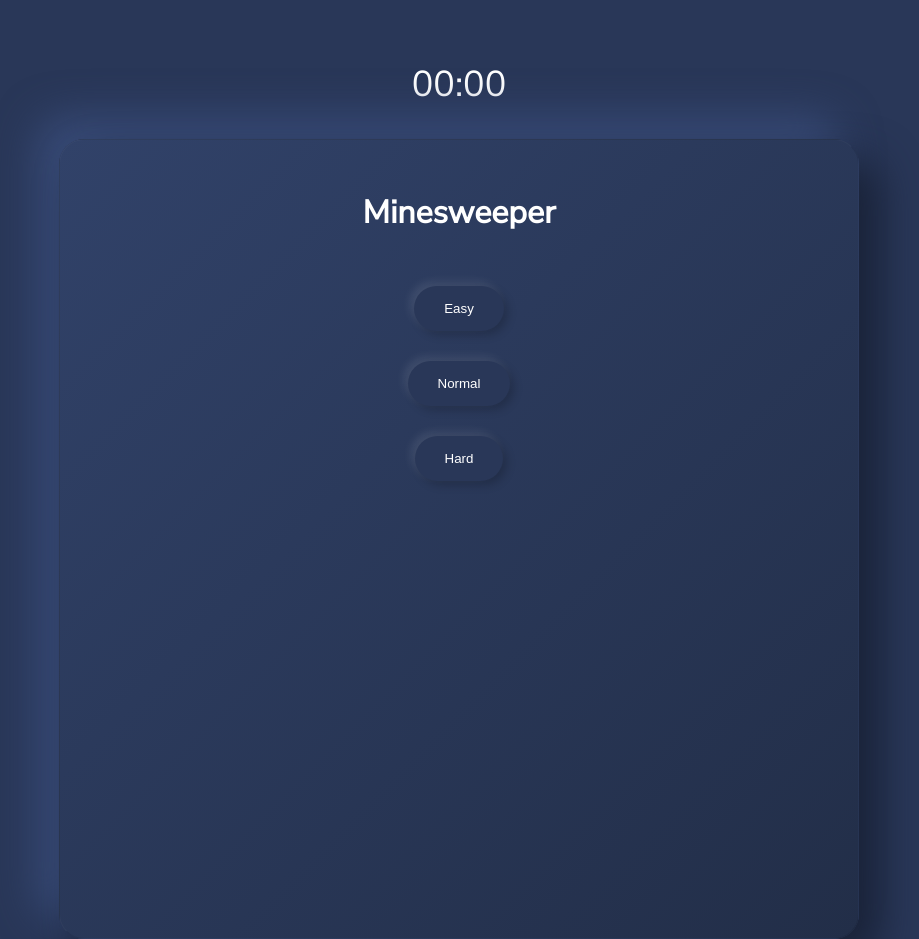
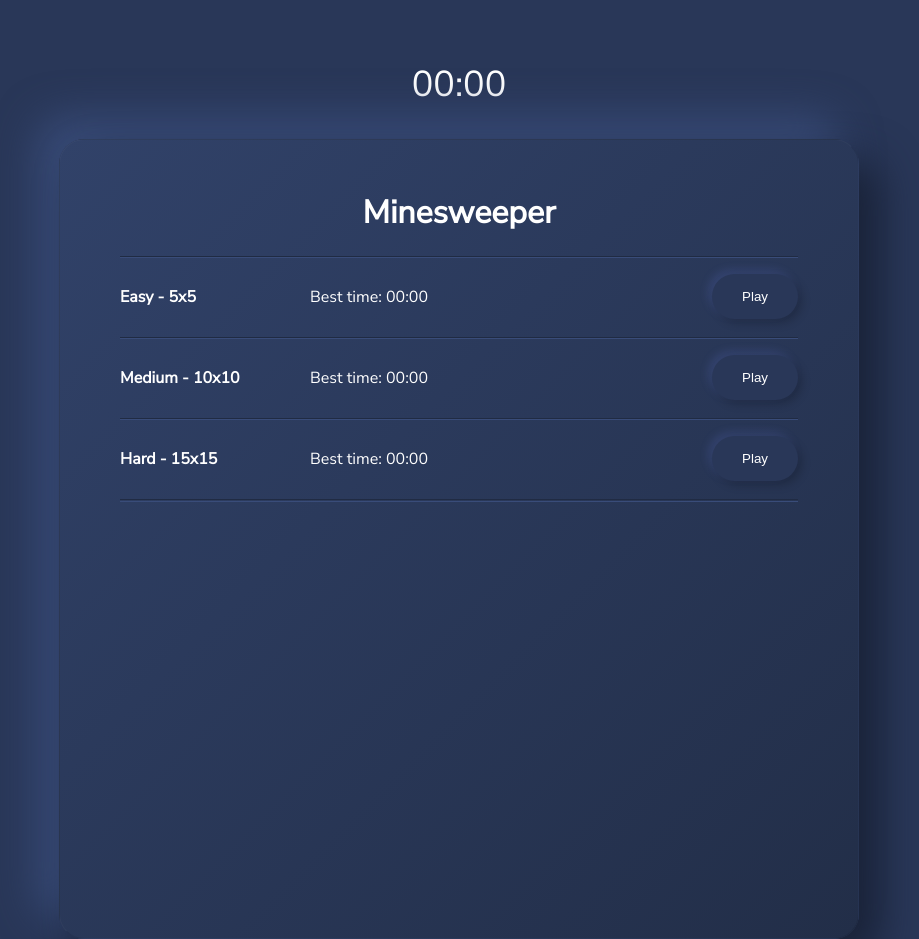
Before and after one commit to LeszekKicior/minesweeper, a Vue app: page / in a window 1280 px wide. Shown: the whole page, without its empty margins (181-1100 px from the left). Built offline with nearby package versions, Linux system fonts and the light colour scheme.

Commit message:
More robust menu added

```diff
--- a/src/components/MineSweeper.vue
+++ b/src/components/MineSweeper.vue
@@ -25,11 +25,12 @@
                             key="board"/>
           <div class="menu" v-show="display.menu">
             <h1>Minesweeper</h1>
-            <BaseButton @click="startGame(5, 5, 5)">Easy</BaseButton>
-            <br>
-            <BaseButton @click="startGame(10,10,10)">Normal</BaseButton>
-            <br>
-            <BaseButton @click="startGame(15,15,30)">Hard</BaseButton>
+            <MineSweeperOption
+                class="option"
+                :option="option"
+                @play="startGame(option)"
+                v-for="option in options"
+                :key="option.name"/>
           </div>
         </div>
 
@@ -42,16 +43,17 @@ import MineSweeperBoard from "@/components/MineSweeperBoard";
 import BaseButton from "@/components/generic/BaseButton";
 import MineSweeperTimer from "@/components/MineSweeperTimer";
 import BaseModal from "@/components/generic/BaseModal";
+import MineSweeperOption from "@/components/MineSweeperOption";
 // import BaseButton from "@/components/generic/BaseButton";
     export default {
         name: "MineSweeper",
         // components: {BaseButton, MineSweeperBoard},
-        components: {BaseModal, MineSweeperTimer, BaseButton, MineSweeperBoard},
+        components: {MineSweeperOption, BaseModal, MineSweeperTimer, BaseButton, MineSweeperBoard},
         data () {
             return {
-                height: 10,
-                width: 10,
-                bombNum: 10,
+                height: 0,
+                width: 0,
+                bombNum: 0,
                 playing: false,
                 // state: 'SETUP',
                 timer: {
@@ -66,14 +68,27 @@ import BaseModal from "@/components/generic/BaseModal";
                   wonModal: false,
                   lostModal: false,
                   exit: false
-                }
+                },
+                options: [
+                  {name: 'Easy',
+                  size: 5,
+                  bombNum: 5},
+                  {name: 'Medium',
+                  size: 10,
+                  bombNum: 15},
+                  {name: 'Hard',
+                  size: 15,
+                  bombNum: 30},
+                ],
+                optionPlayed: ''
             }
         },
         methods: {
-          startGame(height, width, bombNum) {
-            this.height = height
-            this.width = width
-            this.bombNum = bombNum
+          startGame(option) {
+            this.height = option.size
+            this.width = option.size
+            this.bombNum = option.bombNum
+            this.optionPlayed = option.name
             this.playing = true
             this.display.menu = false
             this.display.board = true
--- /dev/null
+++ b/src/components/MineSweeperOption.vue
@@ -0,0 +1,76 @@
+<template>
+  <div class="option">
+    <div class="name">{{option.name}} - {{option.size}}x{{option.size}}</div>
+    Best time: {{bestTime}}
+    <BaseButton class="play-button" @click="playOption">Play</BaseButton>
+  </div>
+</template>
+
+<script>
+import BaseButton from "@/components/generic/BaseButton";
+export default {
+  name: "MineSweeperOption",
+  components: {BaseButton},
+  props: {
+    option: {
+      type: Object,
+      required: true
+    }
+  },
+  computed: {
+    bestTime () {
+      return localStorage[this.option.name] || '00:00'
+    }
+  },
+  methods: {
+    playOption () {
+      this.$emit('play')
+    }
+  }
+}
+</script>
+
+<style lang="scss" scoped>
+  $border-dark: #202b43;
+  $border-light: #394c79;
+  .option{
+    display: flex;
+    flex-flow: row nowrap;
+    align-items: center;
+    height: 80px;
+    margin: 0 30px;
+    border-top: 1px solid $border-dark;
+    //border-bottom: 1px solid #202b43;
+    //border-top: 1px solid #394c79;
+    position: relative;
+
+    &::before{
+      position: absolute;
+      content: '';
+      width: 100%;
+      background-color: $border-light;
+      height: 1px;
+      top: 0.5px;
+    }
+    &:last-of-type{
+      border-bottom: 1.5px solid $border-dark;
+      &::after{
+        position: absolute;
+        content: '';
+        width: 100%;
+        background-color: $border-light;
+        height: 1px;
+        bottom: -3px;
+      }
+    }
+    .name{
+      font-weight: bold;
+      margin-right: 30px;
+      width: 160px;
+      text-align: left;
+    }
+    .play-button{
+      margin-left: auto;
+    }
+  }
+</style>
--- a/src/components/generic/BaseButton.vue
+++ b/src/components/generic/BaseButton.vue
@@ -15,22 +15,22 @@ export default {
 <style lang="scss" scoped>
 .button {
   padding: 15px 30px;
-  margin-top: 30px;
+  //margin-top: 30px;
   color: white;
   background-color: #293758;
   border-radius: 25px;
-  box-shadow: 4px 4px 10px rgba(0,0,0,0.2), -4px -4px 10px rgba(255,255,255,0.1);
+  box-shadow: 4px 4px 10px rgba(0,0,0,0.2), -4px -4px 10px rgba(120,140,255,0.15);
   cursor: pointer;
   outline: none;
   border: none;
   transition: 100ms box-shadow ease;
 
   &:hover {
-    box-shadow: 2px 2px 6px rgba(0,0,0,0.2), -2px -2px 6px rgba(255,255,255,0.1);
+    box-shadow: 2px 2px 6px rgba(0,0,0,0.2), -2px -2px 6px rgba(120,140,255,0.25);
   }
 
   &:active {
-    box-shadow: inset 2px 2px 6px rgba(0,0,0,0.25), inset -2px -2px 6px rgba(255,255,255,0.15);
+    box-shadow: inset 2px 2px 6px rgba(0,0,0,0.25), inset -2px -2px 6px rgba(120,140,255,0.3);
   }
 
 }
```
